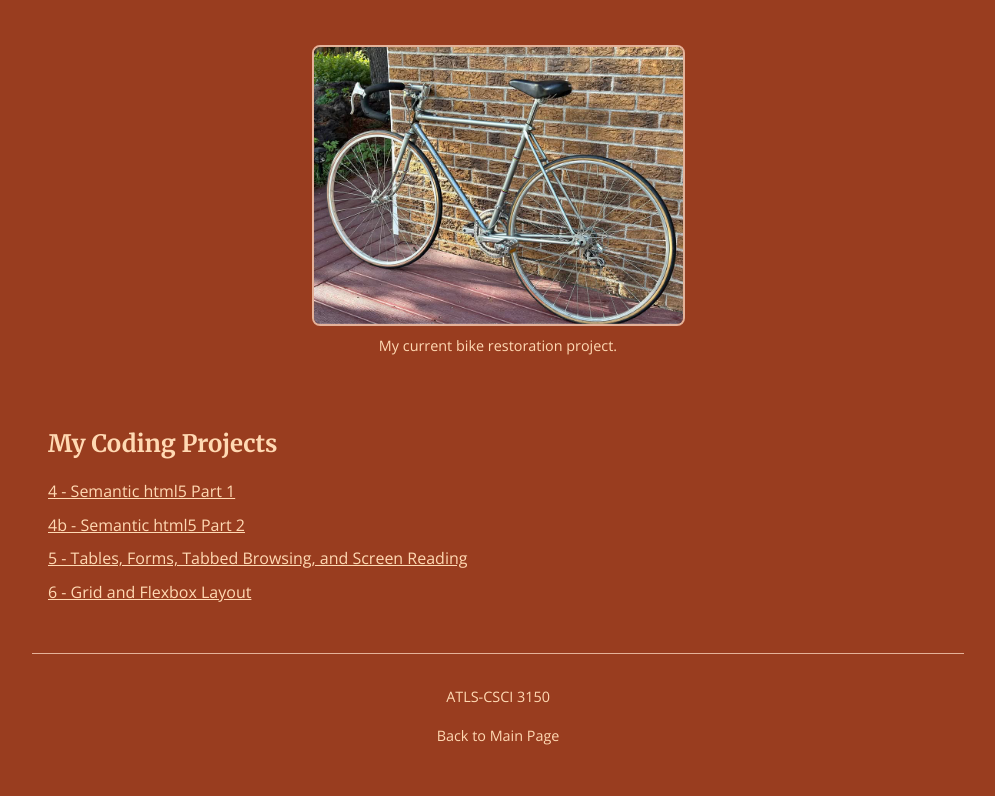
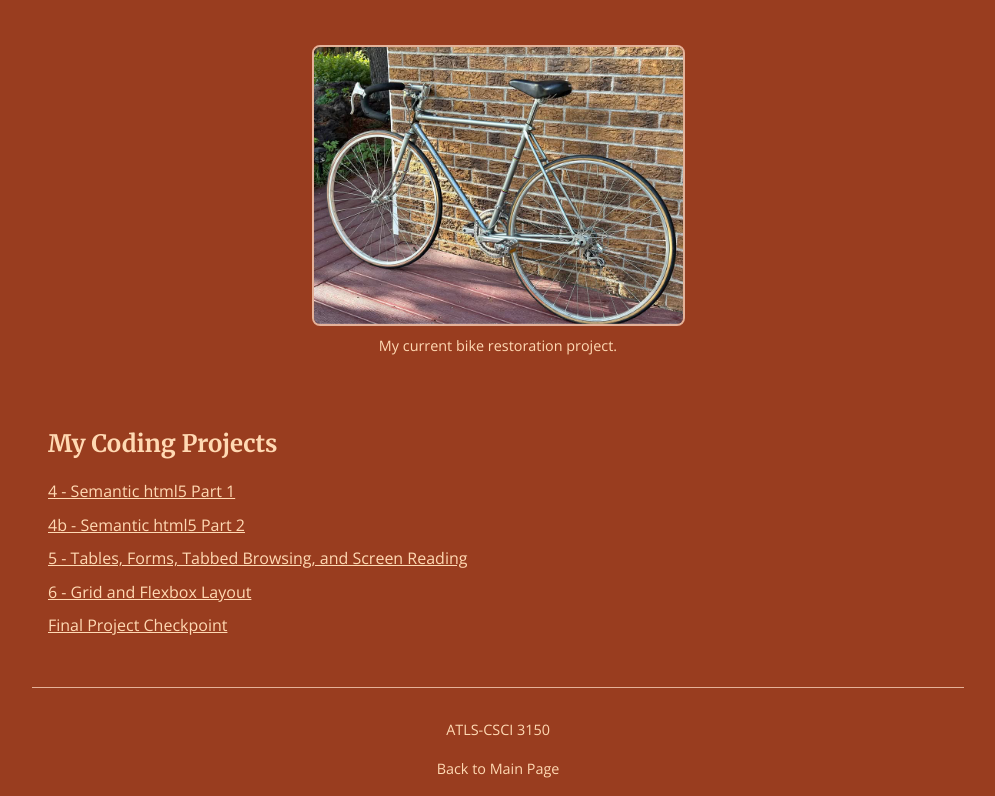
Before and after one commit to AndyNguyenCUBOULDER/Universal-Design-for-Digital-Media, a plain HTML site: page index.html in a window 1280 px wide. Shown: the part 667-1463 px from the top of the page, without its empty margins (142-1137 px from the left). Before the commit the page ends 1430 px from the top, so only its background shows below. Drawn offline with nearby package versions, Linux system fonts and the light colour scheme.

Commit message:
Update index.html

```diff
--- a/index.html
+++ b/index.html
@@ -226,6 +226,8 @@
         <li><a href="Assignment_2_wikiCapybara_parttwo.html">4b - Semantic html5 Part 2</a></li>
         <li><a href="Assignment_3_5_Tables_Forms_Tabbed_Browsing_and_Screen_Reading.html">5 - Tables, Forms, Tabbed Browsing, and Screen Reading</a></li>
         <li><a href="grid-flex.html">6 - Grid and Flexbox Layout</a></li>
+        <li><a href="myfinalproject.html">Final Project Checkpoint</a></li>
+
       </ul>
     </section>
 
```
